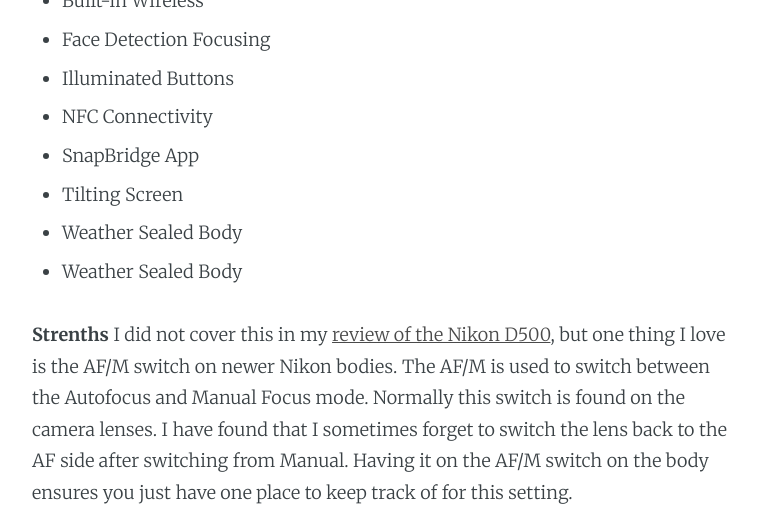
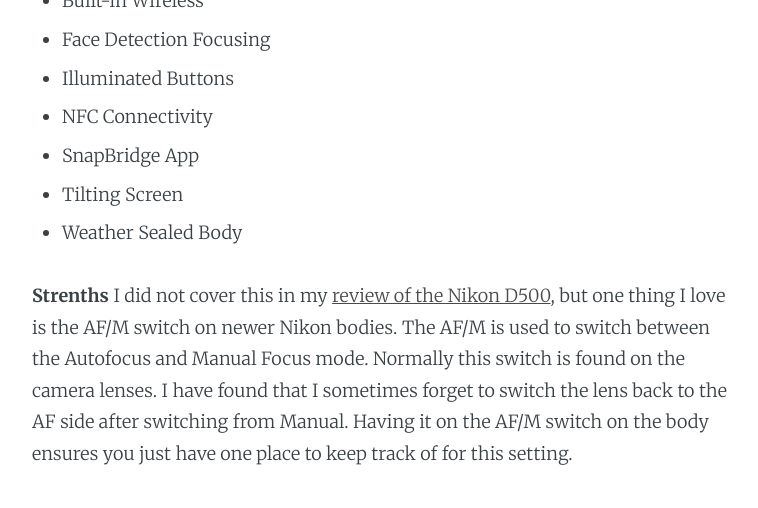
Before and after one commit to moderrnup/moderrnup.github.io, a Jekyll site: the page built from _posts/2018-02-19-review-of-the-nikon-d850.md, in a window 1280 px wide and 900 px high, scrolled down 1811 px, cut to the strip 0-508 px from the top of the window. Shown: the whole strip, without its empty margins (253-1011 px from the left). Built offline with Jekyll 4.4.1, drawn with Linux system fonts in a browser that asks for light colours.

Commit message:
Syncing _posts/2018-02-19-review-of-the-nikon-d850.md from WordPress at https://www.moderrn.com (Moderrn) - wpghs

```diff
--- a/_posts/2018-02-19-review-of-the-nikon-d850.md
+++ b/_posts/2018-02-19-review-of-the-nikon-d850.md
@@ -39,7 +39,6 @@
 <li>SnapBridge App</li>
 <li>Tilting Screen</li>
 <li>Weather Sealed Body </li>
-<li>Weather Sealed Body</li>
 </ul>
 
 <b>Strenths</b>
```
